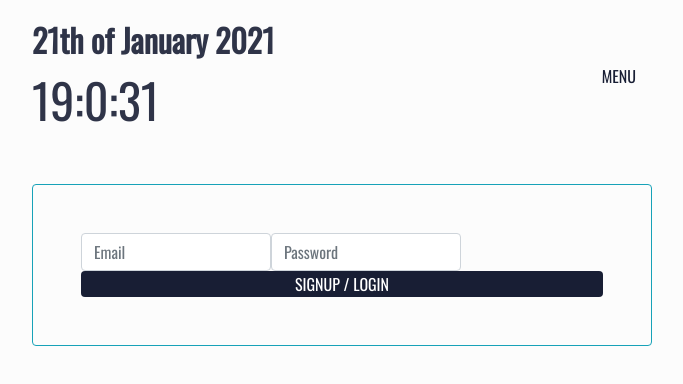
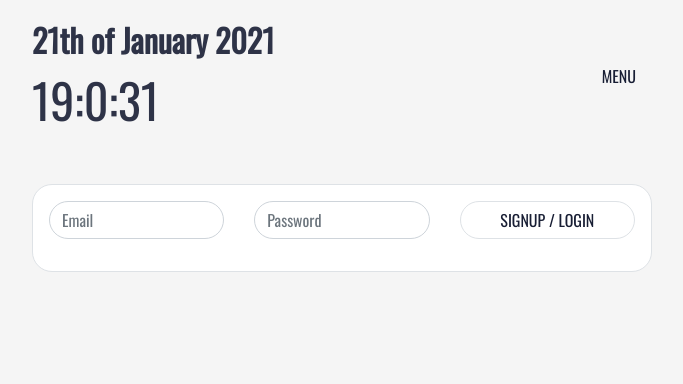
Before and after one commit to micskeil/Doday, a Vue app: page / in a window 1280 px wide. Shown: the top 384 px of the page, without its empty margins (298-981 px from the left). Built offline with nearby package versions, Linux system fonts and the light colour scheme; a web font is replaced by a local one.

Commit message:
add login and singup menu

```diff
--- a/src/App.vue
+++ b/src/App.vue
@@ -11,7 +11,7 @@
   -moz-osx-font-smoothing: grayscale;
   font-size: 16px;
   color: #181e34;
-  background-color: rgb(252, 252, 252);
+  background-color: rgb(245, 245, 245);
   height: 100vh;
 }
 
@@ -28,4 +28,8 @@
 #nav a.router-link-exact-active {
   color: #404e88;
 }
+
+.rounded {
+  border-radius: 20px !important;
+}
 </style>
--- a/src/components/Authentication/SignUp.vue
+++ b/src/components/Authentication/SignUp.vue
@@ -1,34 +1,37 @@
 <template>
-  <div class="login p-0 pt-5">
-    <form
-      class="form row  border border-info p-5 rounded"
-      @submit.prevent=""
-      novalidate
-    >
-      <div class="form-group sm-col-6 md-col-4  p-0 mb-0">
+  <div class="slot pl-3 border p-3 rounded rounded">
+    <form class="form row" @submit.prevent="" novalidate>
+      <div class="form-group col-12  col-md-4">
         <input
           type="email"
-          class="form-control"
+          class="form-control rounded
+          "
           placeholder="Email"
           v-model="email"
         />
       </div>
 
-      <div class="form-group sm-col-6 md-col-4 p-0 mb-0">
+      <div class="form-group col-12 col-md-4">
         <input
           type="password"
-          class="form-control"
+          class="form-control rounded"
           placeholder="Password"
           v-model="password"
         />
       </div>
 
-      <base-button type="submit" class="sm-col-12 md-col-4" @click="signUp()">
-        SIGNUP / LOGIN
-      </base-button>
+      <div class="form-group col-12 col-md-4">
+        <base-button
+          type="submit"
+          class="form-control rounded"
+          @click="signUp()"
+        >
+          SIGNUP / LOGIN
+        </base-button>
+      </div>
     </form>
 
-    <p v-if="!formIsValid" class="warning mt-3 p-1">
+    <p v-if="!formIsValid" class="warning mt-3">
       Kérlek adj meg egy felhasználónevet, érvényes e-mail címet és egy legalább
       8 karakter hosszúságú jelszót!
     </p>
@@ -70,3 +73,15 @@ export default {
   },
 };
 </script>
+
+<style scoped>
+.slot {
+  background-color: white;
+}
+.form {
+}
+
+.rounded {
+  border-radius: 20px !important;
+}
+</style>
--- a/src/components/BaseElements/BaseButton.vue
+++ b/src/components/BaseElements/BaseButton.vue
@@ -1,5 +1,5 @@
 <template>
-  <button class="button rounded ">
+  <button class="button border rounded">
     <slot> </slot>
   </button>
 </template>
@@ -13,18 +13,14 @@ export default {
 </script>
 
 <style lang="scss">
-$color: #181e34;
-$color2: #404e88;
-
 .button {
   width: 100%;
-  background-color: $color;
-  border-radius: 0;
-  color: white;
+  background-color: white;
+  color: #181e34;
   border: none;
 
   &:hover {
-    background-color: $color2;
+    background-color: white;
     opacity: 0.8;
   }
 }
--- a/src/views/Home.vue
+++ b/src/views/Home.vue
@@ -12,7 +12,7 @@
     >
       <NavMenu />
     </div>
-    <div class="auth container d-flex flex-column align-items-between">
+    <div class="auth container d-flex flex-column align-items-between p-0 pt-5">
       <SignUp />
     </div>
   </div>
```
